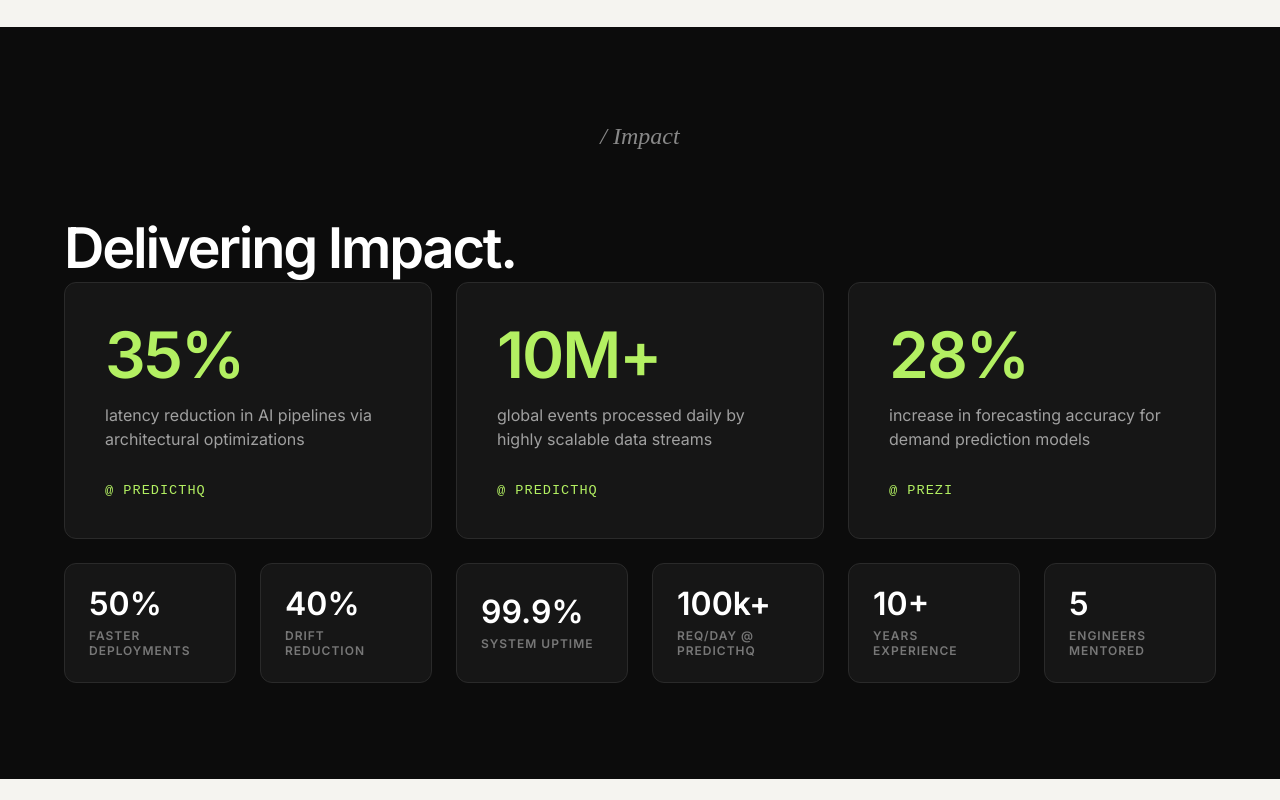
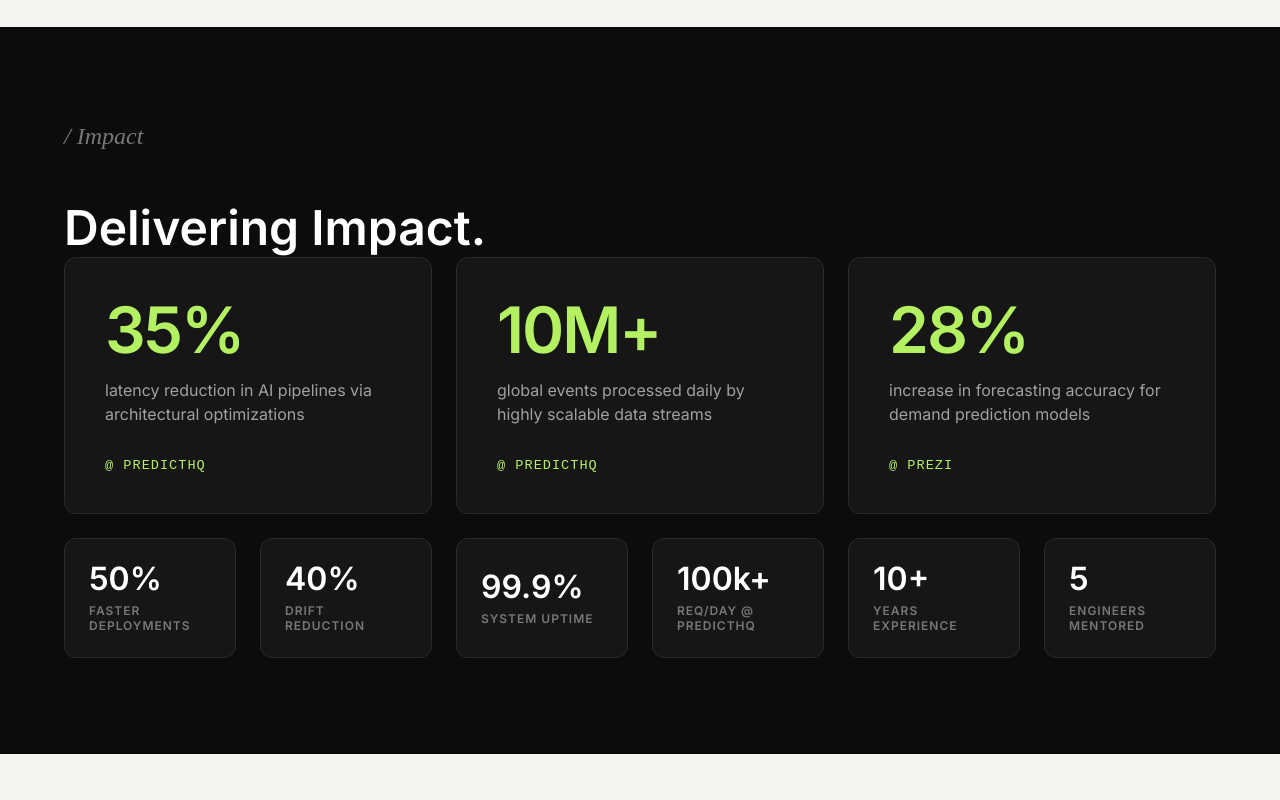
Before and after one commit to owennoah/david, a React (Vite) app: page / in a window 1280 px wide. Shown: the part 2060-2860 px from the top of the page. Built offline with nearby package versions, Linux system fonts and the light colour scheme.

Commit message:
style: changed section subtitles to match / Who Am I styling

```diff
--- a/src/App.jsx
+++ b/src/App.jsx
@@ -212,7 +212,7 @@ function App() {
         <div className="outcomes-section-wrapper">
           <section id="highlights" className="outcomes-section fade-in-section">
             <div className="outcomes-header">
-              <span className="outcomes-subtitle">/ Impact</span>
+              <span className="section-subtitle">/ Impact</span>
             </div>
             <h2 className="outcomes-title">Delivering Impact.</h2>
 
@@ -297,7 +297,7 @@ function App() {
 
         <section id="expertise" className="toolbox-section fade-in-section">
           <div className="section-header">
-            <span className="section-subtitle">06 &mdash; STACK</span>
+            <span className="section-subtitle">/ Stack</span>
             <h2 className="section-title">The toolbox.</h2>
           </div>
 
--- a/src/index.css
+++ b/src/index.css
@@ -924,22 +924,26 @@ body {
   margin: 0 auto;
 }
 .outcomes-header {
-  margin-bottom: 4rem;
-  text-align: center;
+  margin-bottom: 3rem;
 }
 .outcomes-subtitle {
-  font-family: serif;
-  font-style: italic;
-  font-size: 1.5rem;
-  color: #888;
-  display: block;
-  margin-bottom: 0.5rem;
+  font-family: 'Inter', sans-serif;
+  font-size: 0.9rem;
+  font-weight: 500;
+  color: #777;
+  letter-spacing: 2px;
+  text-transform: uppercase;
+}
+.outcomes-number {
+  color: #b3f062; /* Bright green */
+  font-family: monospace;
+  margin-right: 1.5rem;
 }
 .outcomes-title {
-  font-size: 3.5rem;
+  font-size: 3rem;
   font-weight: 600;
-  letter-spacing: -0.04em;
   color: #ffffff;
+  margin-top: 1rem;
 }
 
 .outcomes-grid {
```
